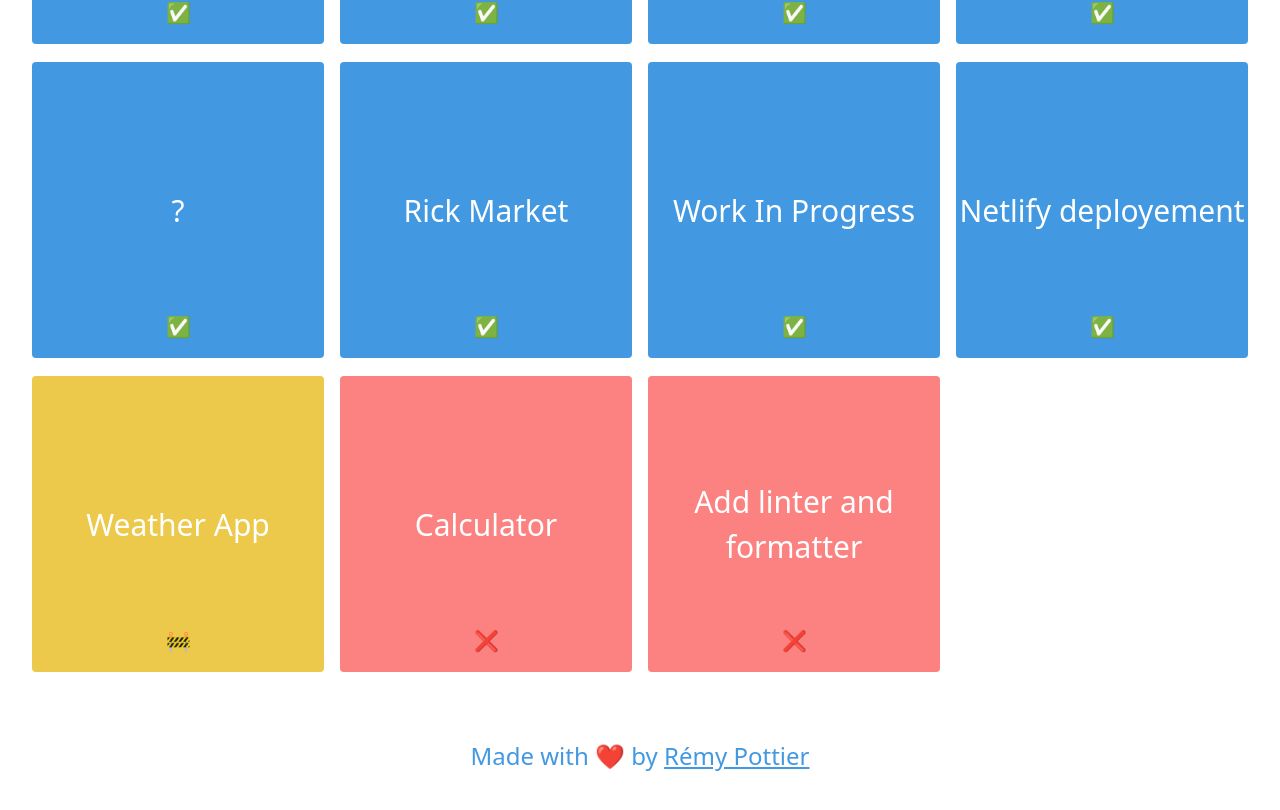
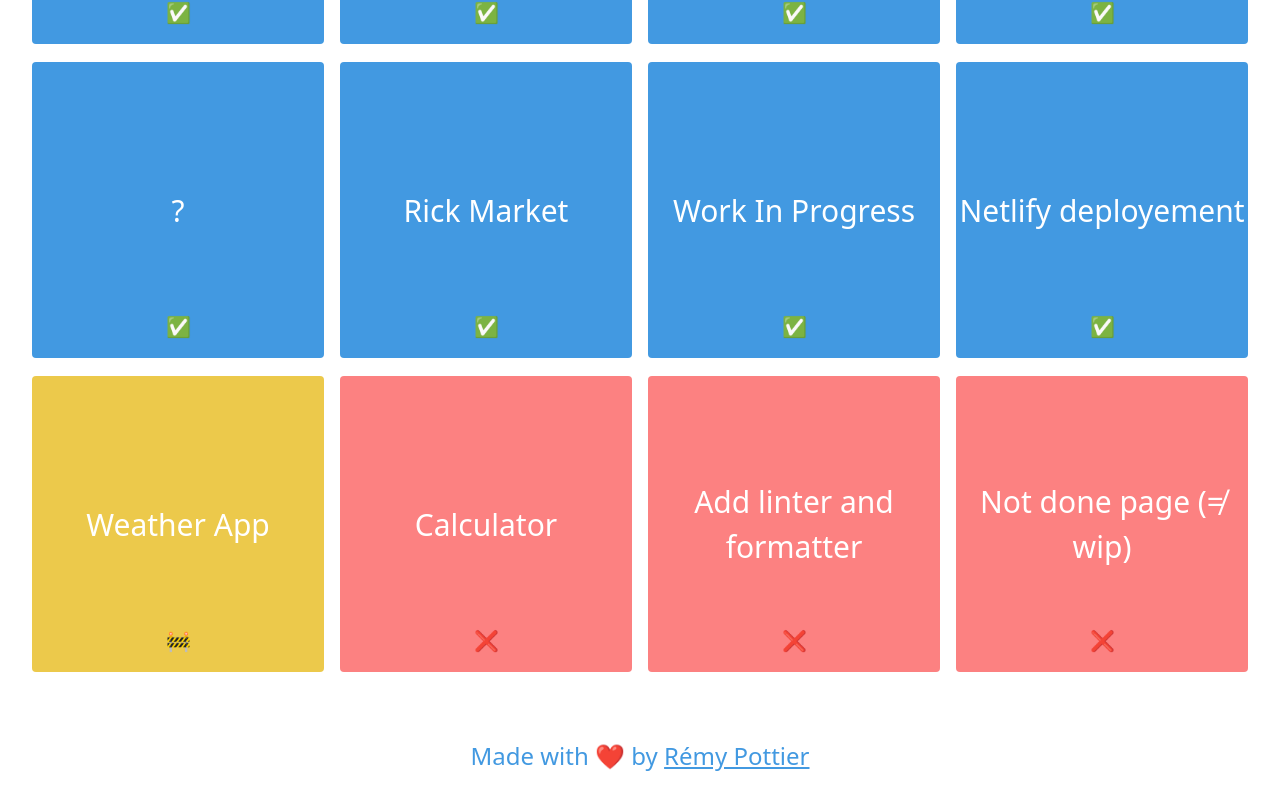
Before and after one commit to RemyPottierFr/one-day-one-react-projet, a React (Create React App) app: page / in a window 1280 px wide. Shown: the part 420-1230 px from the top of the page. Built offline with nearby package versions, Linux system fonts and the light colour scheme.

Commit message:
Add not-done page panel

```diff
--- a/src/App.js
+++ b/src/App.js
@@ -60,6 +60,9 @@ function App() {
               </LinkButton>
               <LinkButton to="/wip" className="panel not-done">
                 <span>Add linter and formatter</span>
+              </LinkButton>
+              <LinkButton to="/wip" className="panel not-done">
+                <span>Not done page (≠ wip)</span>
               </LinkButton>
             </div>
             <footer className="mt-8">
@@ -132,6 +135,9 @@ function App() {
         <Route path="/wip">
           <Wip />
         </Route>
+        <Route path="/not-done">
+          <Wip />
+        </Route>
         <Route path="/netlify-deployement">
           <LinkButton to="/" className="absolute left-4 top-4">
             <FontAwesomeIcon icon={faAngleDoubleLeft} className="mx-2" />
```
